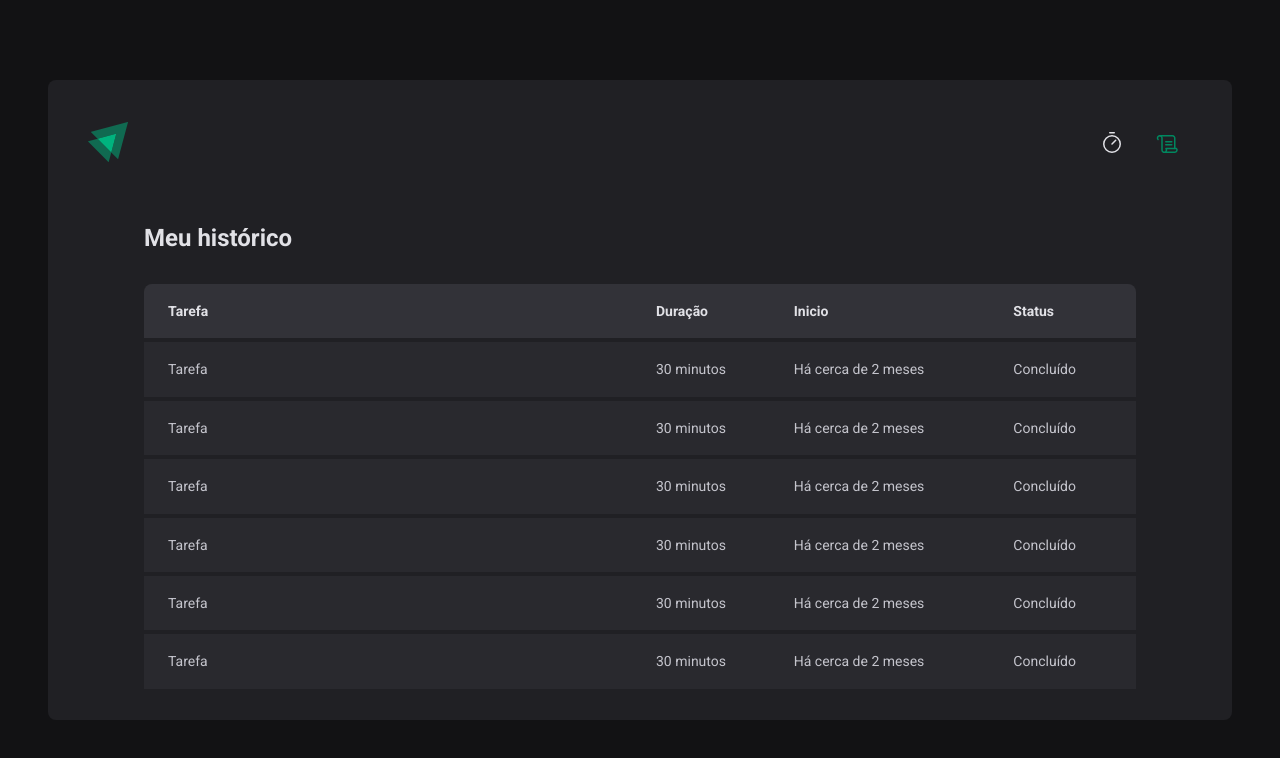
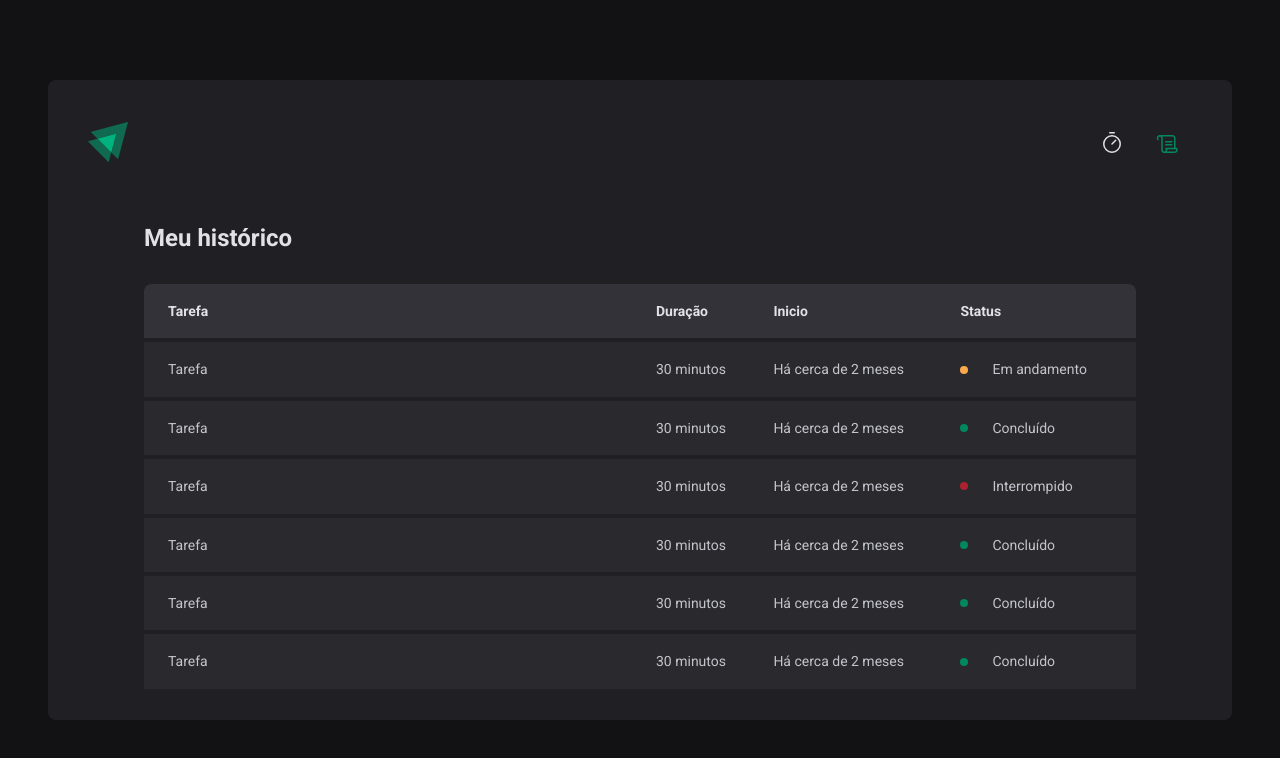
Before and after one commit to Jeffersoncharlles/mypomodoro, a React (Vite) app in the folder web/: page /history in a window 1280 px wide. Shown: the top 758 px of the page. Built offline with nearby package versions, Linux system fonts and the light colour scheme.

Commit message:
chore:concluid style history status ok

```diff
--- a/web/src/pages/History/index.tsx
+++ b/web/src/pages/History/index.tsx
@@ -1,4 +1,4 @@
-import { HistoryContainer, HistoryList } from './styles'
+import { HistoryContainer, HistoryList, Status } from './styles'
 
 export const History = () => {
   return (
@@ -19,37 +19,49 @@
               <td>Tarefa</td>
               <td>30 minutos</td>
               <td>Há cerca de 2 meses</td>
-              <td>Concluído</td>
+              <td>
+                <Status statusColor="yellow">Em andamento</Status>
+              </td>
             </tr>
             <tr>
               <td>Tarefa</td>
               <td>30 minutos</td>
               <td>Há cerca de 2 meses</td>
-              <td>Concluído</td>
+              <td>
+                <Status statusColor="green">Concluído</Status>
+              </td>
             </tr>
             <tr>
               <td>Tarefa</td>
               <td>30 minutos</td>
               <td>Há cerca de 2 meses</td>
-              <td>Concluído</td>
+              <td>
+                <Status statusColor="red">Interrompido</Status>
+              </td>
             </tr>
             <tr>
               <td>Tarefa</td>
               <td>30 minutos</td>
               <td>Há cerca de 2 meses</td>
-              <td>Concluído</td>
+              <td>
+                <Status statusColor="green">Concluído</Status>
+              </td>
             </tr>
             <tr>
               <td>Tarefa</td>
               <td>30 minutos</td>
               <td>Há cerca de 2 meses</td>
-              <td>Concluído</td>
+              <td>
+                <Status statusColor="green">Concluído</Status>
+              </td>
             </tr>
             <tr>
               <td>Tarefa</td>
               <td>30 minutos</td>
               <td>Há cerca de 2 meses</td>
-              <td>Concluído</td>
+              <td>
+                <Status statusColor="green">Concluído</Status>
+              </td>
             </tr>
           </tbody>
         </table>
--- a/web/src/pages/History/styles.ts
+++ b/web/src/pages/History/styles.ts
@@ -61,3 +61,30 @@
     }
   }
 `
+
+const STATUS_COLORS = {
+  yellow: 'yellow-500',
+  red: 'red-500',
+  green: 'green-500',
+} as const
+// as const dizendo para o typescript que o valor nao vai mudar
+
+interface StatusProps {
+  statusColor: keyof typeof STATUS_COLORS
+  // AS CORES NOME SAO A KEY DO STATUS COLORS
+}
+
+export const Status = styled.span<StatusProps>`
+  display: flex;
+  align-items: center;
+  gap: 1.5rem;
+
+  &::before {
+    content: '';
+    width: 0.5rem;
+    height: 0.5rem;
+    border-radius: 50%;
+    background: ${(props) => props.theme[STATUS_COLORS[props.statusColor]]};
+    //caso especifico desconstruir pode dar error
+  }
+`
```
